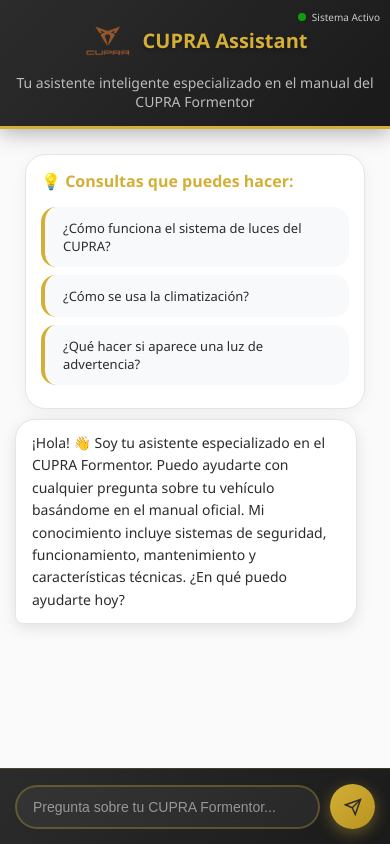
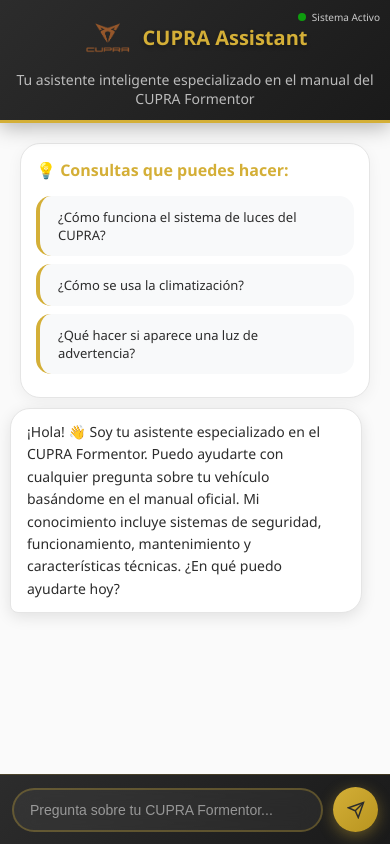
Before and after one commit to nikolayz10/chat_cupra, a FastAPI app: page / in a window 390 px wide. Run offline with FastAPI, Linux system fonts and the light colour scheme; parts of the project's set-up code (start-up, migrations or seed data) failed here and were passed over.

Commit message:
ajuste en el html

```diff
--- a/templates/Ss.html
+++ b/templates/Ss.html
@@ -24,10 +27,12 @@
             max-width: 1200px;
             margin: 0 auto;
             height: 100vh;
+            height: 100dvh; /* Para móviles - respeta el viewport dinámico */
             display: flex;
             flex-direction: column;
             background: #ffffff;
             box-shadow: 0 0 50px rgba(212, 175, 55, 0.2);
+            position: relative;
         }
 
         .chat-header {
@@ -96,10 +101,13 @@
 
         .chat-messages {
             flex: 1;
+            min-height: 0; /* Importante para que flex funcione correctamente */
             overflow-y: auto;
+            overflow-x: hidden;
             padding: 20px;
             background: #fafafa;
             scroll-behavior: smooth;
+            -webkit-overflow-scrolling: touch; /* Mejor scroll en iOS */
         }
 
         .message {
@@ -261,6 +269,9 @@
             padding: 20px;
             background: linear-gradient(135deg, #2c2c2c 0%, #1a1a1a 100%);
             border-top: 1px solid rgba(212, 175, 55, 0.2);
+            flex-shrink: 0; /* No permite que se comprima */
+            z-index: 100; /* Asegura que esté siempre encima */
+            position: relative;
         }
 
         .chat-input-wrapper {
@@ -416,14 +427,27 @@
 
         /* Responsive - Tablets */
         @media (max-width: 768px) {
+            body {
+                position: fixed;
+                width: 100%;
+                height: 100%;
+            }
+
             .chat-container {
                 height: 100vh;
+                height: 100dvh;
                 max-width: 100%;
                 border-radius: 0;
+                position: fixed;
+                top: 0;
+                left: 0;
+                right: 0;
+                bottom: 0;
             }
 
             .chat-header {
                 padding: 15px;
+                flex-shrink: 0;
             }
 
             .status-indicator {
@@ -434,6 +458,8 @@
 
             .chat-messages {
                 padding: 15px;
+                flex: 1;
+                min-height: 0;
             }
 
             .message-content {
@@ -443,6 +469,7 @@
 
             .chat-input-container {
                 padding: 15px;
+                padding-bottom: env(safe-area-inset-bottom, 15px); /* Para iPhones con notch */
             }
 
             .examples {
@@ -453,6 +480,10 @@
 
         /* Responsive - Móviles pequeños */
         @media (max-width: 480px) {
+            .chat-header {
+                padding: 12px;
+            }
+
             .chat-header h1 {
                 gap: 10px;
             }
@@ -462,9 +493,18 @@
                 height: 50px;
             }
 
+            .chat-messages {
+                padding: 10px;
+            }
+
             .message-content {
                 max-width: 95%;
                 font-size: 14px;
+            }
+
+            .chat-input-container {
+                padding: 12px;
+                padding-bottom: calc(12px + env(safe-area-inset-bottom, 0px));
             }
 
             .chat-input {
```
Also changed, not shown: other parts of templates/Ss.html (+41 -1 lines).
